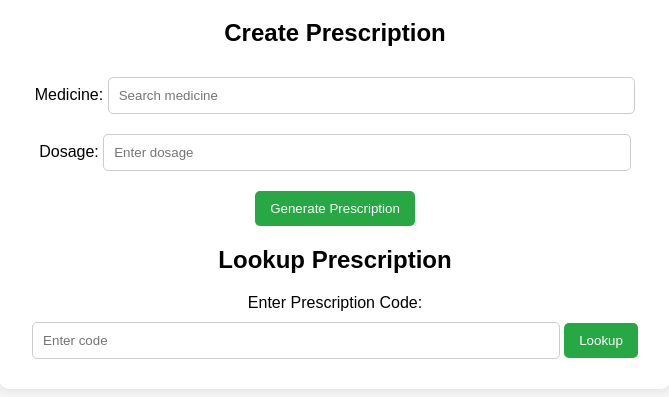
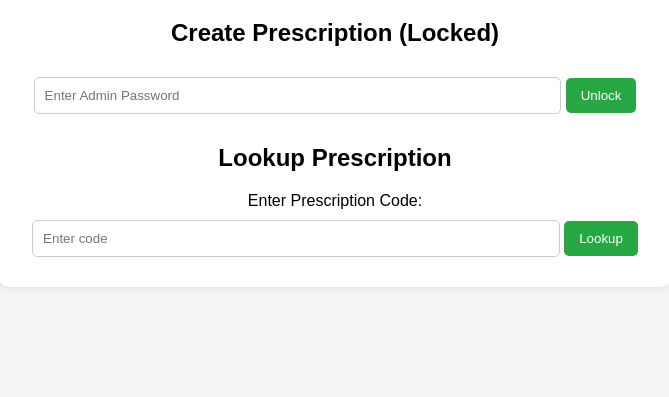
Before and after one commit to wsajstaff/ummsprescriptions, a plain HTML site: page index.html in a window 1280 px wide. Shown: the part 131-528 px from the top of the page, without its empty margins (305-974 px from the left). Drawn offline with nearby package versions, Linux system fonts and the light colour scheme.

Commit message:
Update index.html

```diff
--- a/index.html
+++ b/index.html
@@ -10,18 +10,20 @@
     <div class="container">
         <h1>Fake Prescription System</h1>
 
-        <!-- Prescription Form -->
+        <!-- Prescription Creator (Locked) -->
         <div class="form-section">
-            <h2>Create Prescription</h2>
-            <label for="medicine">Medicine:</label>
-            <input type="text" id="medicine" list="medicineList" placeholder="Search medicine">
-            <datalist id="medicineList"></datalist>
+            <h2>Create Prescription (Locked)</h2>
+            <input type="password" id="adminPass" placeholder="Enter Admin Password">
+            <button onclick="unlockForm()">Unlock</button>
 
-            <label for="dosage">Dosage:</label>
-            <input type="text" id="dosage" placeholder="Enter dosage">
+            <div id="prescriptionForm" style="display: none;">
+                <label for="medicine">Medicine:</label>
+                <input type="text" id="medicine" list="medicineList" placeholder="Search medicine">
+                <datalist id="medicineList"></datalist>
 
-            <button onclick="generatePrescription()">Generate Prescription</button>
-            <p id="generatedCode"></p>
+                <button onclick="generatePrescription()">Generate Prescription</button>
+                <p id="generatedCode"></p>
+            </div>
         </div>
 
         <!-- Prescription Lookup -->
@@ -35,5 +37,6 @@
     </div>
 
     <script src="script.js"></script>
+    <script src="https://cdnjs.cloudflare.com/ajax/libs/jspdf/2.5.1/jspdf.umd.min.js"></script>
 </body>
 </html>
```
